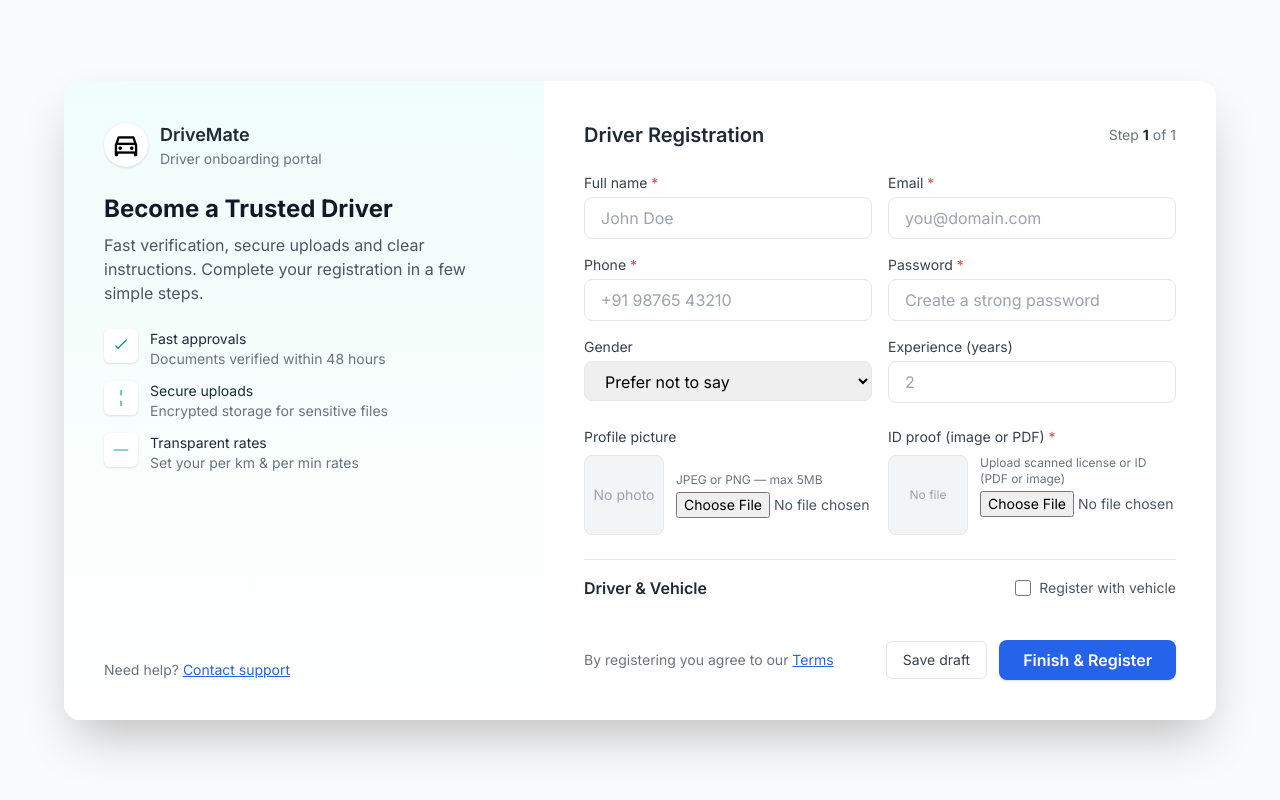
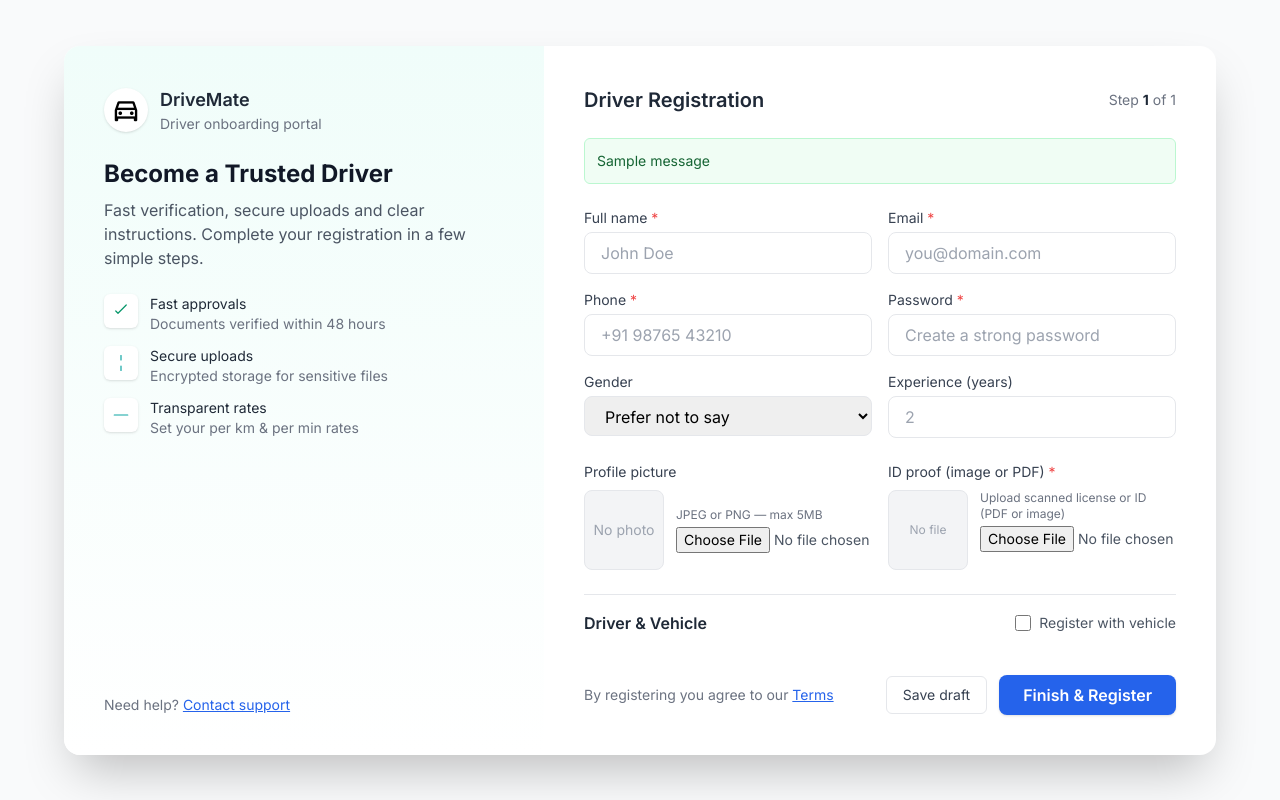
Before and after one commit to DhruvarajK/drivemate-app, a Django app: page /register/driver/ in a window 1280 px wide. Run offline with Django 5.2, Linux system fonts and the light colour scheme; tables that the repository leaves empty hold one stand-in row (values such as "Sample post"); one stand-in notice (Sample message) is shown; some libraries are stand-ins or nearby versions.

Commit message:
Update project files

```diff
--- a/DriveMate/settings.py
+++ b/DriveMate/settings.py
@@ -9,7 +9,8 @@ SECRET_KEY = 'django-insecure-hb-$mrfy*&*oi_9s#sx@!5ium68z-w_b96s4s=^o_3t-k2lbvg
 
 DEBUG = True
 
-ALLOWED_HOSTS = ['drivemate-app.onrender.com']
+ALLOWED_HOSTS = []
+# ALLOWED_HOSTS = ['drivemate-app.onrender.com']
 
 # Application definition
 
--- a/accounts/templates/customer_home.html
+++ b/accounts/templates/customer_home.html
@@ -157,7 +157,7 @@
                   {% for img in v.all_images %}
                     <div class="snap-center flex-shrink-0 w-full h-48 sm:h-56 relative">
                       <img src="{{ img.image.url }}"
-                          class="w-full h-full object-cover rounded-xl">
+                          class="w-full h-full object-cover rounded-xl" loading="lazy">
                     </div>
                   {% endfor %}
                 </div>
--- a/accounts/templates/driver_register.html
+++ b/accounts/templates/driver_register.html
@@ -78,6 +78,27 @@
           <h3 class="text-xl font-semibold text-gray-800">Driver Registration</h3>
           <div class="text-sm text-gray-500">Step <strong class="text-gray-800">1</strong> of 1</div>
         </div>
+
+        {% if messages %}
+        <div class="mb-4 space-y-2">
+          {% for message in messages %}
+            {% if 'error' in message.tags %}
+              <div class="p-3 rounded-md bg-red-50 border border-red-200 text-red-800">
+                <div class="text-sm">{{ message }}</div>
+              </div>
+            {% elif 'success' in message.tags %}
+              <div class="p-3 rounded-md bg-green-50 border border-green-200 text-green-800">
+                <div class="text-sm">{{ message }}</div>
+              </div>
+            {% else %}
+              <div class="p-3 rounded-md bg-yellow-50 border border-yellow-200 text-yellow-800">
+                <div class="text-sm">{{ message }}</div>
+              </div>
+            {% endif %}
+          {% endfor %}
+        </div>
+        {% endif %}
+
 
         <form id="driver_form" method="post" enctype="multipart/form-data" class="space-y-6">
           {% csrf_token %}
--- a/accounts/views.py
+++ b/accounts/views.py
@@ -316,7 +316,7 @@ def driver_register(request):
         )
 
         # --- Optional vehicle registration ---
-        if request.POST.get("with_car") == "yes":
+        if request.POST.get("with_car"):
             vehicle_type = (request.POST.get("vehicle_type") or "").strip()
             make = (request.POST.get("make") or "").strip()
             model_name = (request.POST.get("model") or "").strip()
@@ -423,7 +423,7 @@ def driver_register(request):
 
         # success
         messages.success(request, "Driver registered successfully. Please wait for verification.")
-        return redirect("/")
+        return redirect("/login/")
 
     # GET
     return render(request, "driver_register.html")
```
Also changed, not shown: accounts/templates/ride_request_detail.html (+6 -6 lines), db.sqlite3, media/driver_profile/bal_2.png (added), media/driver_profile/gopz.jpg (added), media/driver_profile/gopz_6mOzHs3.jpg (added), media/vehicle_images/bal_1.png (added), media/vehicle_images/bal_2.png (added), media/vehicle_images/bal_3.png (added), 4 other files.
